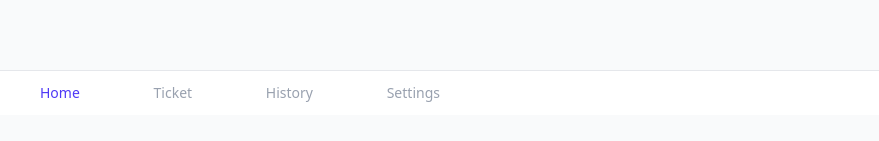
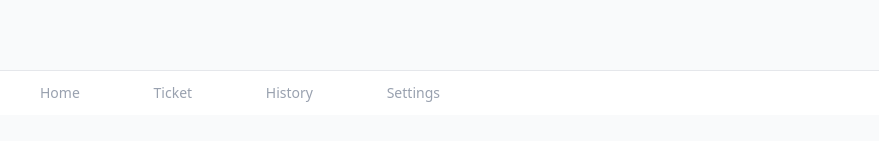
Before and after one commit to A7Lavinraj/PMA.next, a Next.js app: page /user in a window 1280 px wide. Shown: the part 685-826 px from the top of the page, without its empty margins (400-1279 px from the left). Built offline with nearby package versions, Linux system fonts and the light colour scheme; no server answers.

Commit message:
refactor: Modularize user role page

```diff
--- /dev/null
+++ b/app/(site)/user/_components/recent-parkings.tsx
@@ -0,0 +1,71 @@
+import { TParkingItem } from "@/types";
+
+const parkingHistory: TParkingItem[] = [
+  {
+    mall: "Phoenix Mall",
+    location: "Lower Parel, Mumbai",
+    amount: 180,
+    date: "8 Dec 2025",
+    plate: "MH 12 AB 1234",
+    duration: "4h 15m",
+  },
+  {
+    mall: "Central Plaza",
+    location: "Andheri West, Mumbai",
+    amount: 120,
+    date: "5 Dec 2025",
+    plate: "MH 14 CD 5678",
+    duration: "2h 50m",
+  },
+  {
+    mall: "City Center Mall",
+    location: "Bandra East, Mumbai",
+    amount: 200,
+    date: "3 Dec 2025",
+    plate: "MH 12 AB 1234",
+    duration: "4h 30m",
+  },
+];
+
+export function ParkingHistoryCard({
+  mall,
+  location,
+  amount,
+  date,
+  plate,
+  duration,
+}: TParkingItem) {
+  return (
+    <div className="bg-white rounded-2xl border border-gray-200 p-4 flex flex-col gap-3">
+      <div className="flex justify-between">
+        <div>
+          <p className="font-medium">{mall}</p>
+          <p className="text-sm text-gray-500">{location}</p>
+        </div>
+
+        <div className="text-right">
+          <p className="font-semibold">₹{amount}</p>
+          <span className="inline-block mt-1 px-2 py-0.5 text-xs rounded-full bg-green-100 text-green-700">
+            completed
+          </span>
+        </div>
+      </div>
+
+      <div className="flex justify-between text-sm text-gray-500">
+        <span>{date}</span>
+        <span>{plate}</span>
+        <span>{duration}</span>
+      </div>
+    </div>
+  );
+}
+
+export function RecentParking() {
+  return (
+    <div className="flex flex-col gap-4">
+      {parkingHistory.map((item, index) => (
+        <ParkingHistoryCard key={index} {...item} />
+      ))}
+    </div>
+  );
+}
--- /dev/null
+++ b/app/(site)/user/_components/tabs/history.tsx
@@ -0,0 +1,11 @@
+import { RecentParking } from "../recent-parkings";
+
+export default function UserPageHistoryTab() {
+  return (
+    <div className="flex flex-col gap-6">
+      <h2 className="font-medium text-gray-800">Recent Parking</h2>
+
+      <RecentParking />
+    </div>
+  );
+}
--- /dev/null
+++ b/app/(site)/user/_components/tabs/home.tsx
@@ -0,0 +1,19 @@
+import { RecentParking } from "../recent-parkings";
+
+export default function UserPageHomeTab() {
+  return (
+    <div className="flex flex-col gap-6">
+      <div className="bg-orange-50 border border-orange-200 rounded-2xl p-4 flex items-center justify-between">
+        <div>
+          <p className="font-medium">Scan to Park</p>
+          <p className="text-sm text-gray-600">
+            Scan QR code at parking entrance
+          </p>
+        </div>
+        <span className="text-gray-400 text-xl">›</span>
+      </div>
+
+      <RecentParking />
+    </div>
+  );
+}
--- /dev/null
+++ b/app/(site)/user/_components/tabs/index.tsx
@@ -0,0 +1,25 @@
+export default function UserPageTabs({
+  activeTab,
+  setActiveTab,
+}: {
+  activeTab: string;
+  setActiveTab: (tab: any) => void;
+}) {
+  return (
+    <div className="fixed bottom-0 left-0 right-0 bg-white border-t border-gray-200">
+      <div className="max-w-md mx-auto px-6 py-3 flex justify-between text-sm">
+        {["home", "ticket", "history", "settings"].map((tab) => (
+          <button
+            key={tab}
+            onClick={() => setActiveTab(tab.toUpperCase())}
+            className={`${
+              activeTab === tab ? "text-indigo-600" : "text-gray-400"
+            }`}
+          >
+            {tab.charAt(0).toUpperCase() + tab.slice(1)}
+          </button>
+        ))}
+      </div>
+    </div>
+  );
+}
--- /dev/null
+++ b/app/(site)/user/_components/tabs/settings.tsx
@@ -0,0 +1,36 @@
+export function SettingsItem({
+  title,
+  subtitle,
+}: {
+  title: string;
+  subtitle: string;
+}) {
+  return (
+    <div className="bg-white border border-gray-200 rounded-2xl p-4 flex justify-between items-center">
+      <div>
+        <p className="font-medium">{title}</p>
+        <p className="text-sm text-gray-500">{subtitle}</p>
+      </div>
+      <span className="text-gray-400 text-xl">›</span>
+    </div>
+  );
+}
+
+export default function UserPageSettingsTab() {
+  return (
+    <div className="flex flex-col gap-4">
+      <div className="bg-indigo-50 border border-indigo-200 rounded-2xl p-4 flex items-center justify-between">
+        <div>
+          <p className="font-medium">John Doe</p>
+          <p className="text-sm text-gray-600">+91 98765 43210</p>
+        </div>
+        <span className="text-indigo-500 text-lg">Edit</span>
+      </div>
+
+      <SettingsItem title="Manage Vehicles" subtitle="2 vehicles saved" />
+      <SettingsItem title="Transaction History" subtitle="View all payments" />
+      <SettingsItem title="Help & Support" subtitle="Get assistance" />
+      <SettingsItem title="FAQ" subtitle="Frequently Asked Questions" />
+    </div>
+  );
+}
--- /dev/null
+++ b/app/(site)/user/_components/tabs/ticket.tsx
@@ -0,0 +1,7 @@
+export default function UserPageTicketTab() {
+  return (
+    <div className="h-[60vh] flex items-center justify-center text-gray-400">
+      ticket tab coming soon
+    </div>
+  );
+}
--- a/app/(site)/user/page.tsx
+++ b/app/(site)/user/page.tsx
@@ -2,198 +2,45 @@
 
 import { useState } from "react";
 
-type ParkingItem = {
-  mall: string;
-  location: string;
-  amount: number;
-  date: string;
-  plate: string;
-  duration: string;
-};
+import UserPageSettingsTab from "./_components/tabs/settings";
+import UserPageTabs from "./_components/tabs";
+import UserPageHomeTab from "./_components/tabs/home";
+import UserPageHistoryTab from "./_components/tabs/history";
+import UserPageTicketTab from "./_components/tabs/ticket";
+import { TUserPageTab } from "@/types";
 
-const parkingHistory: ParkingItem[] = [
-  {
-    mall: "Phoenix Mall",
-    location: "Lower Parel, Mumbai",
-    amount: 180,
-    date: "8 Dec 2025",
-    plate: "MH 12 AB 1234",
-    duration: "4h 15m",
-  },
-  {
-    mall: "Central Plaza",
-    location: "Andheri West, Mumbai",
-    amount: 120,
-    date: "5 Dec 2025",
-    plate: "MH 14 CD 5678",
-    duration: "2h 50m",
-  },
-  {
-    mall: "City Center Mall",
-    location: "Bandra East, Mumbai",
-    amount: 200,
-    date: "3 Dec 2025",
-    plate: "MH 12 AB 1234",
-    duration: "4h 30m",
-  },
-];
+export function UserPageCurrentTab({
+  userPageTab,
+}: {
+  userPageTab: TUserPageTab;
+}) {
+  switch (userPageTab) {
+    case "HOME":
+      return <UserPageHomeTab />;
+    case "TICKET":
+      return <UserPageTicketTab />;
+    case "HISTORY":
+      return <UserPageSettingsTab />;
+    case "SETTINGS":
+      return <UserPageHistoryTab />;
+    default:
+      return null;
+  }
+}
 
 export default function UserPage() {
-  const [activeTab, setActiveTab] = useState<
-    "home" | "ticket" | "history" | "settings"
-  >("home");
+  const [activeUserPageTab, setActiveUserPageTab] =
+    useState<TUserPageTab>("HOME");
 
   return (
     <div className="min-h-screen bg-gray-50 flex justify-center">
       <div className="w-full max-w-md px-4 py-5 pb-24">
-        {activeTab === "home" && <HomeTab />}
-        {activeTab === "history" && <HistoryTab />}
-        {activeTab === "settings" && <SettingsTab />}
-        {activeTab === "ticket" && <Placeholder title="Ticket" />}
-
-        <BottomTabs activeTab={activeTab} setActiveTab={setActiveTab} />
+        <UserPageCurrentTab userPageTab={activeUserPageTab} />
+        <UserPageTabs
+          activeTab={activeUserPageTab}
+          setActiveTab={setActiveUserPageTab}
+        />
       </div>
     </div>
   );
 }
-
-function HomeTab() {
-  return (
-    <div className="flex flex-col gap-6">
-      <div className="bg-orange-50 border border-orange-200 rounded-2xl p-4 flex items-center justify-between">
-        <div>
-          <p className="font-medium">Scan to Park</p>
-          <p className="text-sm text-gray-600">
-            Scan QR code at parking entrance
-          </p>
-        </div>
-        <span className="text-gray-400 text-xl">›</span>
-      </div>
-
-      <RecentParking />
-    </div>
-  );
-}
-
-function HistoryTab() {
-  return (
-    <div className="flex flex-col gap-6">
-      <h2 className="font-medium text-gray-800">Recent Parking</h2>
-      <RecentParking />
-    </div>
-  );
-}
-
-function RecentParking() {
-  return (
-    <div className="flex flex-col gap-4">
-      {parkingHistory.map((item, index) => (
-        <ParkingHistoryCard key={index} {...item} />
-      ))}
-    </div>
-  );
-}
-
-function ParkingHistoryCard({
-  mall,
-  location,
-  amount,
-  date,
-  plate,
-  duration,
-}: ParkingItem) {
-  return (
-    <div className="bg-white rounded-2xl border border-gray-200 p-4 flex flex-col gap-3">
-      <div className="flex justify-between">
-        <div>
-          <p className="font-medium">{mall}</p>
-          <p className="text-sm text-gray-500">{location}</p>
-        </div>
-
-        <div className="text-right">
-          <p className="font-semibold">₹{amount}</p>
-          <span className="inline-block mt-1 px-2 py-0.5 text-xs rounded-full bg-green-100 text-green-700">
-            completed
-          </span>
-        </div>
-      </div>
-
-      <div className="flex justify-between text-sm text-gray-500">
-        <span>{date}</span>
-        <span>{plate}</span>
-        <span>{duration}</span>
-      </div>
-    </div>
-  );
-}
-
-function SettingsTab() {
-  return (
-    <div className="flex flex-col gap-4">
-      <div className="bg-indigo-50 border border-indigo-200 rounded-2xl p-4 flex items-center justify-between">
-        <div>
-          <p className="font-medium">John Doe</p>
-          <p className="text-sm text-gray-600">+91 98765 43210</p>
-        </div>
-        <span className="text-indigo-500 text-lg">Edit</span>
-      </div>
-
-      <SettingsItem title="Manage Vehicles" subtitle="2 vehicles saved" />
-      <SettingsItem title="Transaction History" subtitle="View all payments" />
-      <SettingsItem title="Help & Support" subtitle="Get assistance" />
-      <SettingsItem title="FAQ" subtitle="Frequently Asked Questions" />
-    </div>
-  );
-}
-
-function SettingsItem({
-  title,
-  subtitle,
-}: {
-  title: string;
-  subtitle: string;
-}) {
-  return (
-    <div className="bg-white border border-gray-200 rounded-2xl p-4 flex justify-between items-center">
-      <div>
-        <p className="font-medium">{title}</p>
-        <p className="text-sm text-gray-500">{subtitle}</p>
-      </div>
-      <span className="text-gray-400 text-xl">›</span>
-    </div>
-  );
-}
-
-function BottomTabs({
-  activeTab,
-  setActiveTab,
-}: {
-  activeTab: string;
-  setActiveTab: (tab: any) => void;
-}) {
-  return (
-    <div className="fixed bottom-0 left-0 right-0 bg-white border-t border-gray-200">
-      <div className="max-w-md mx-auto px-6 py-3 flex justify-between text-sm">
-        {["home", "ticket", "history", "settings"].map((tab) => (
-          <button
-            key={tab}
-            onClick={() => setActiveTab(tab)}
-            className={`${
-              activeTab === tab ? "text-indigo-600" : "text-gray-400"
-            }`}
-          >
-            {tab.charAt(0).toUpperCase() + tab.slice(1)}
-          </button>
-        ))}
-      </div>
-    </div>
-  );
-}
-
-function Placeholder({ title }: { title: string }) {
-  return (
-    <div className="h-[60vh] flex items-center justify-center text-gray-400">
-      {title} tab coming soon
-    </div>
-  );
-}
--- /dev/null
+++ b/types/index.ts
@@ -0,0 +1,10 @@
+export type TUserPageTab = "HOME" | "TICKET" | "HISTORY" | "SETTINGS";
+
+export type TParkingItem = {
+  mall: string;
+  location: string;
+  amount: number;
+  date: string;
+  plate: string;
+  duration: string;
+};
```
